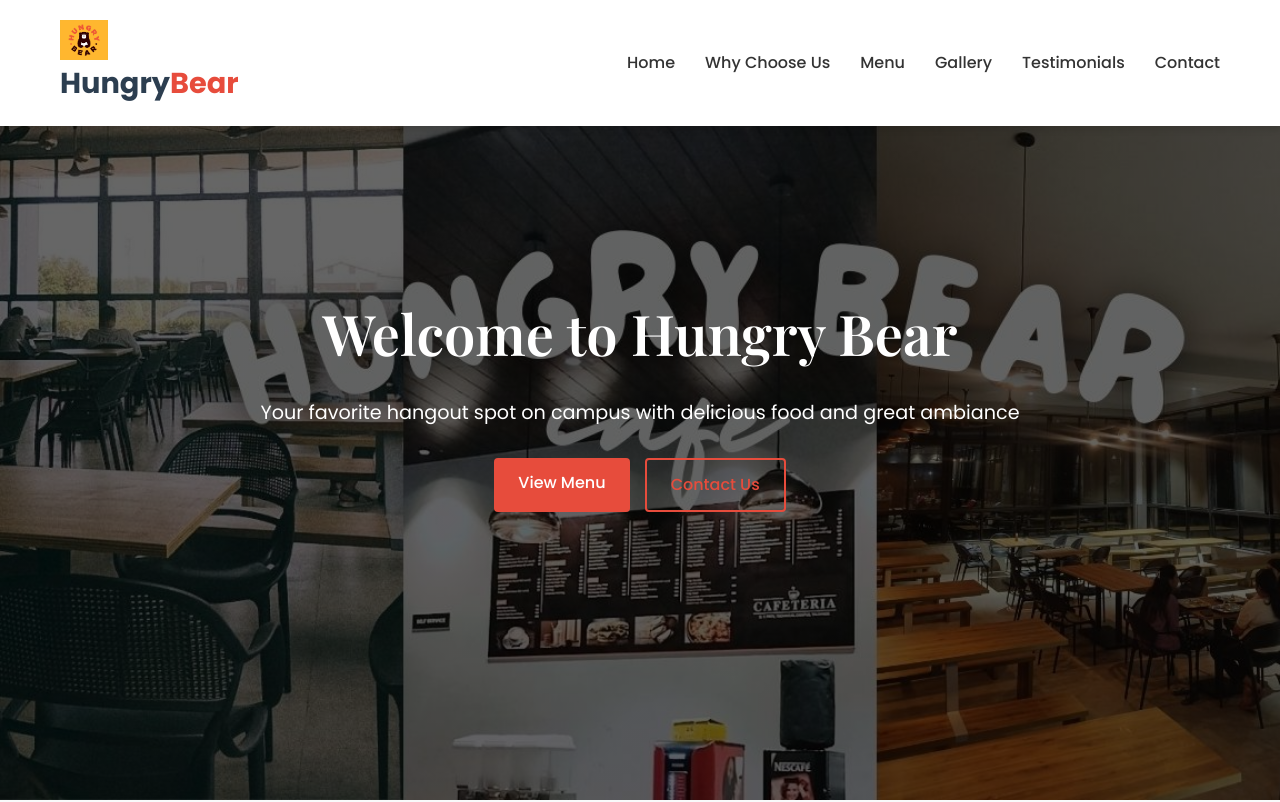
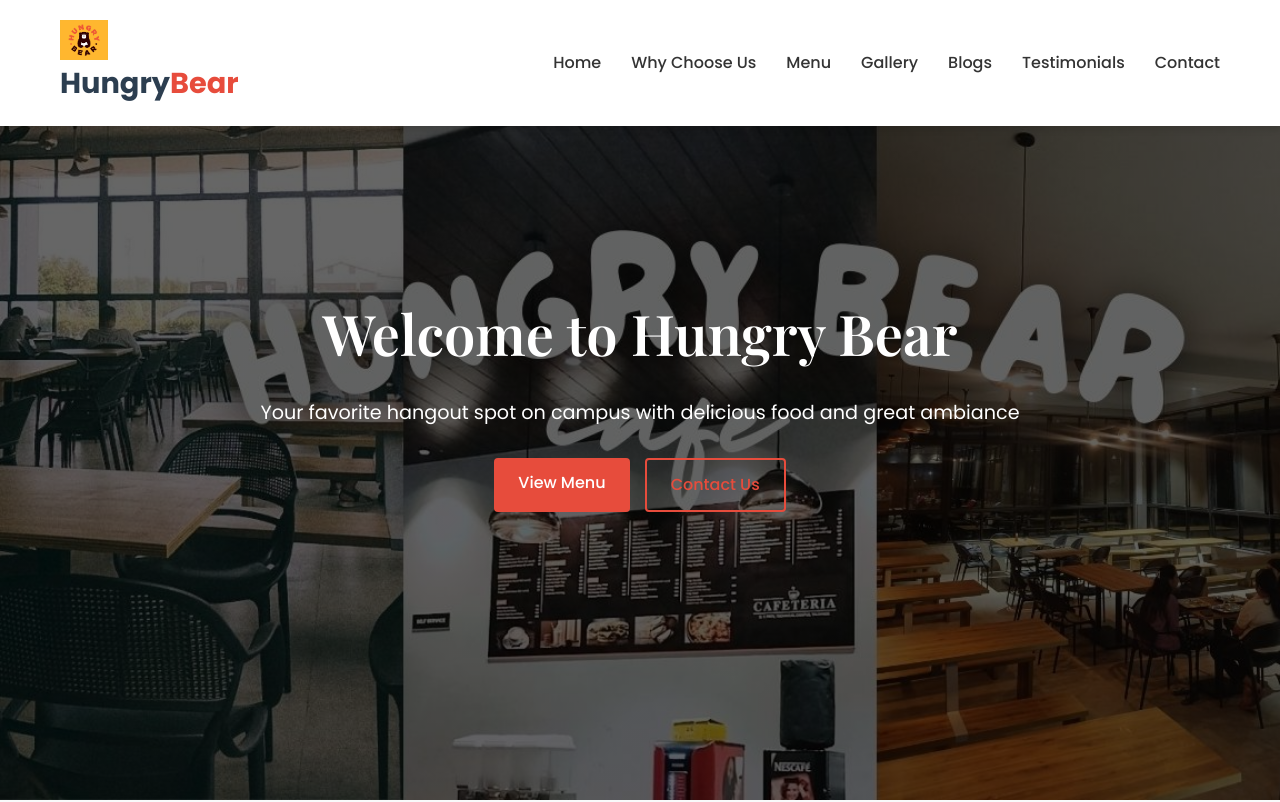
Before and after one commit to Aary23S/Hungry-Bear-Cafe, a plain HTML site: page index.html in a window 1280 px wide. Shown: the top 802 px of the page. Drawn offline with nearby package versions, Linux system fonts and the light colour scheme.

Commit message:
Update index.html

```diff
--- a/index.html
+++ b/index.html
@@ -23,6 +23,7 @@
           <li><a href="#features">Why Choose Us</a></li>
           <li><a href="#menu">Menu</a></li>
           <li><a href="#gallery">Gallery</a></li>
+          <li><a href="#blogs">Blogs</a></li>
           <li><a href="#testimonials">Testimonials</a></li>
           <li><a href="#contact">Contact</a></li>
         </ul>
```
